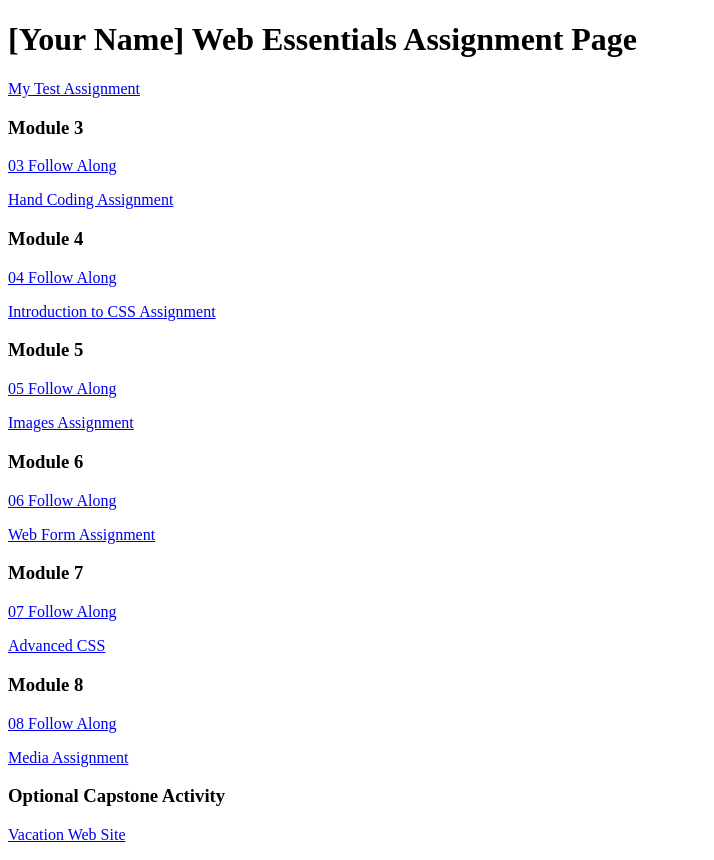
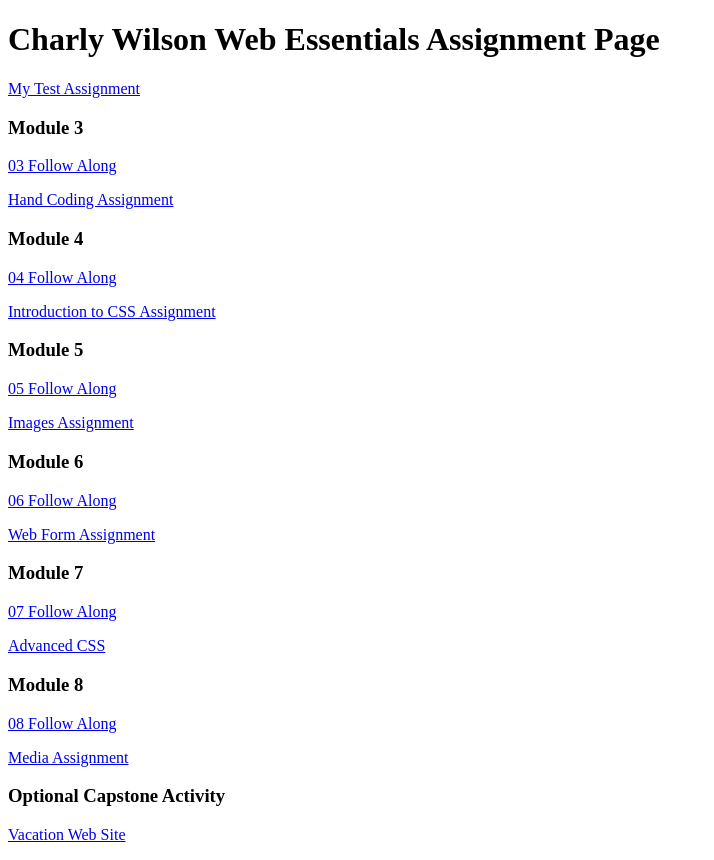
Before and after one commit to charlythegreat196-ops/dwdd1600, a plain HTML site: page index.html in a window 1280 px wide. Shown: the whole page, without its empty margins (0-714 px from the left). Drawn offline with Linux system fonts and the light colour scheme.

Commit message:
Update index

```diff
--- a/index.html
+++ b/index.html
@@ -6,7 +6,7 @@
 		<title>dwdd 1600 assignment list page</title>
 	</head>
 	<body>
-		<h1>[Your Name] Web Essentials Assignment Page</h1>
+		<h1>Charly Wilson Web Essentials Assignment Page</h1>
 		<p><a href="01test">My Test Assignment</a></p>
 
 		<h3>Module 3</h3>
```
